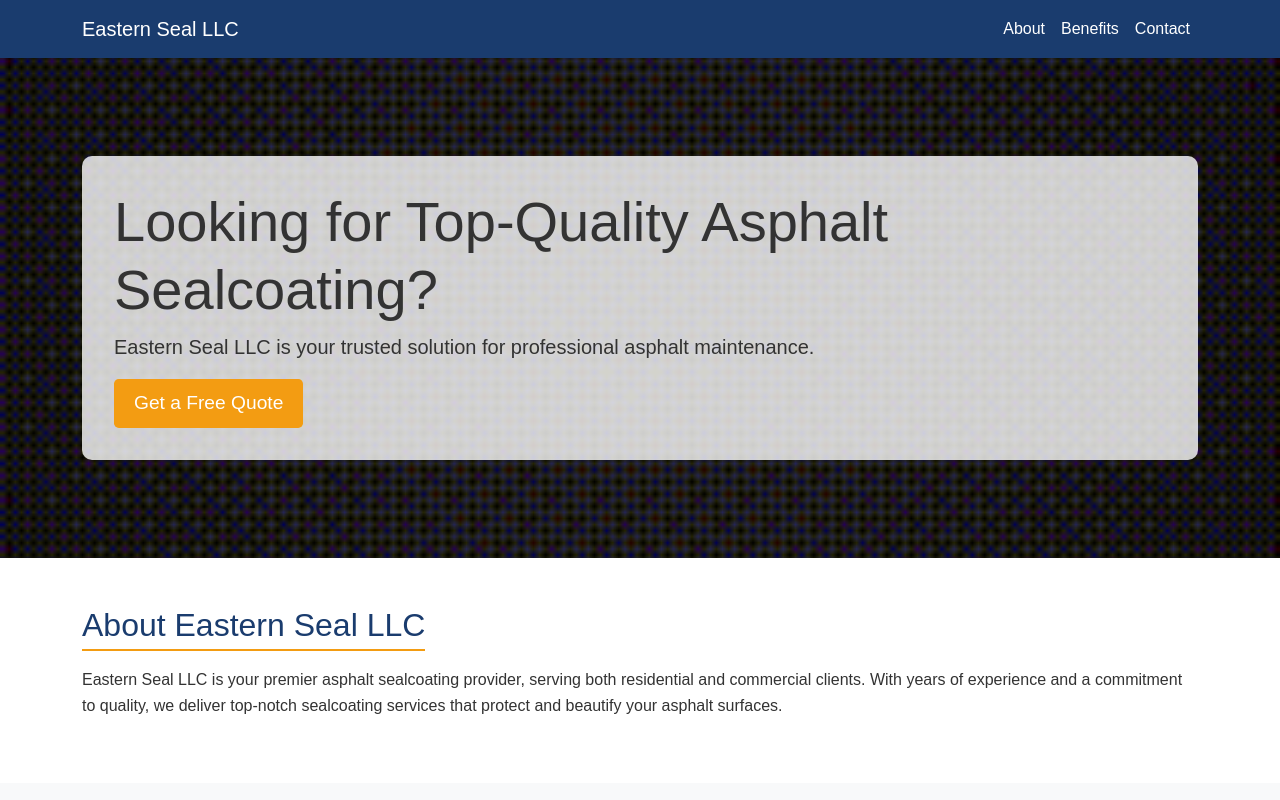
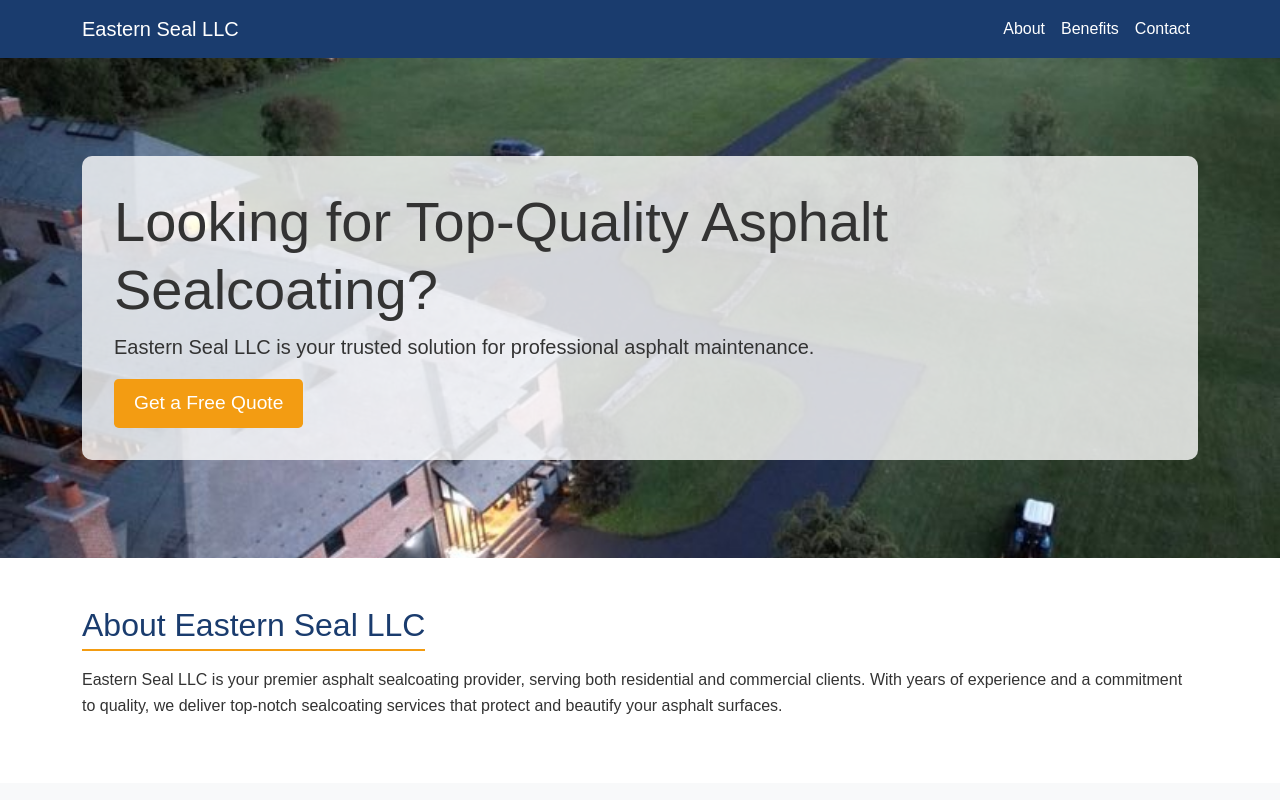
Before and after one commit to haydnphilipdesign/EasternSeal, a plain HTML site: page index.html in a window 1280 px wide. Shown: the top 800 px of the page. Drawn offline with nearby package versions, Linux system fonts and the light colour scheme.

Commit message:
Update index.html

```diff
--- a/index.html
+++ b/index.html
@@ -26,7 +26,7 @@
             color: white !important;
         }
         .hero {
-            background-image: url('/EasternSeal.gif');
+            background-image: url('https://github.com/haydnphilipdesign/EasternSeal/blob/4a32459008a4dc0abd3beed8e4a3553584de32f6/hero.jpg');
             background-size: cover;
             background-position: center;
             min-height: 500px;
```
